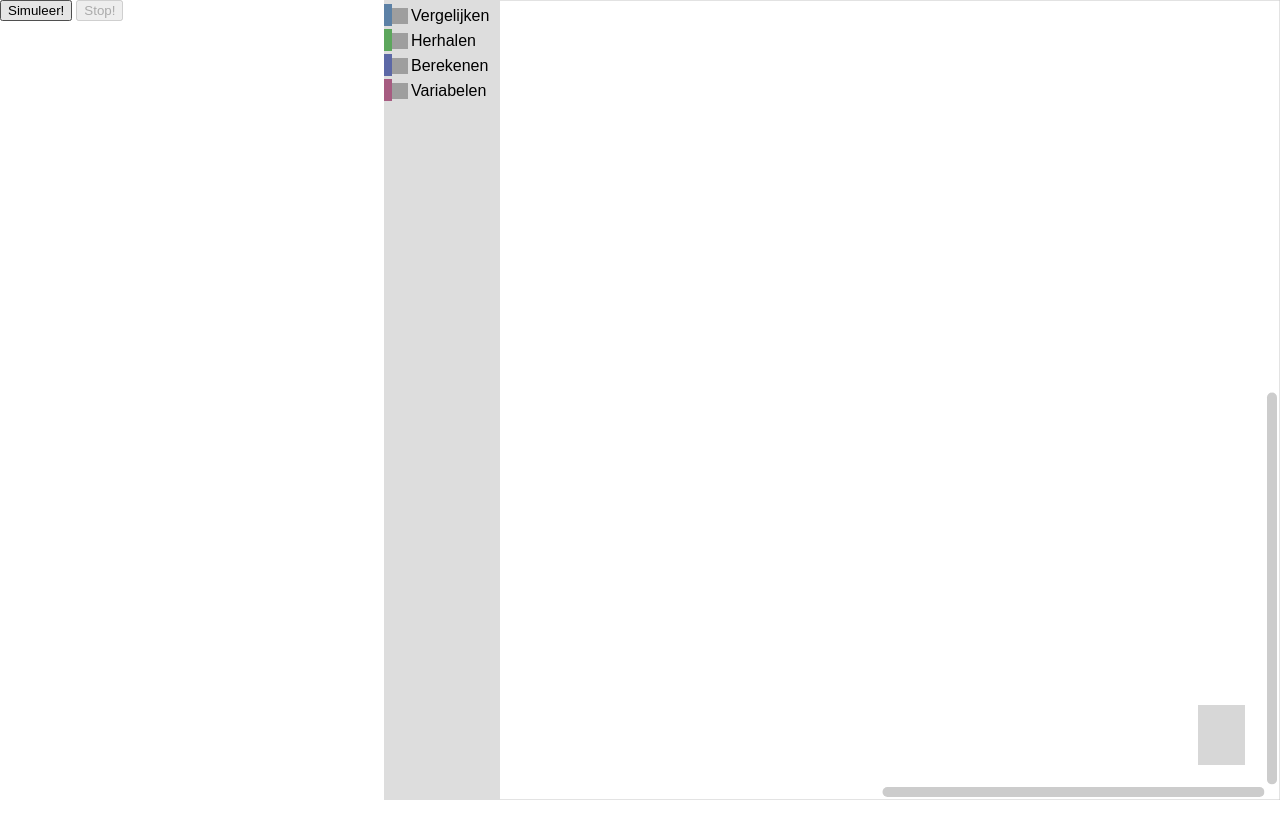
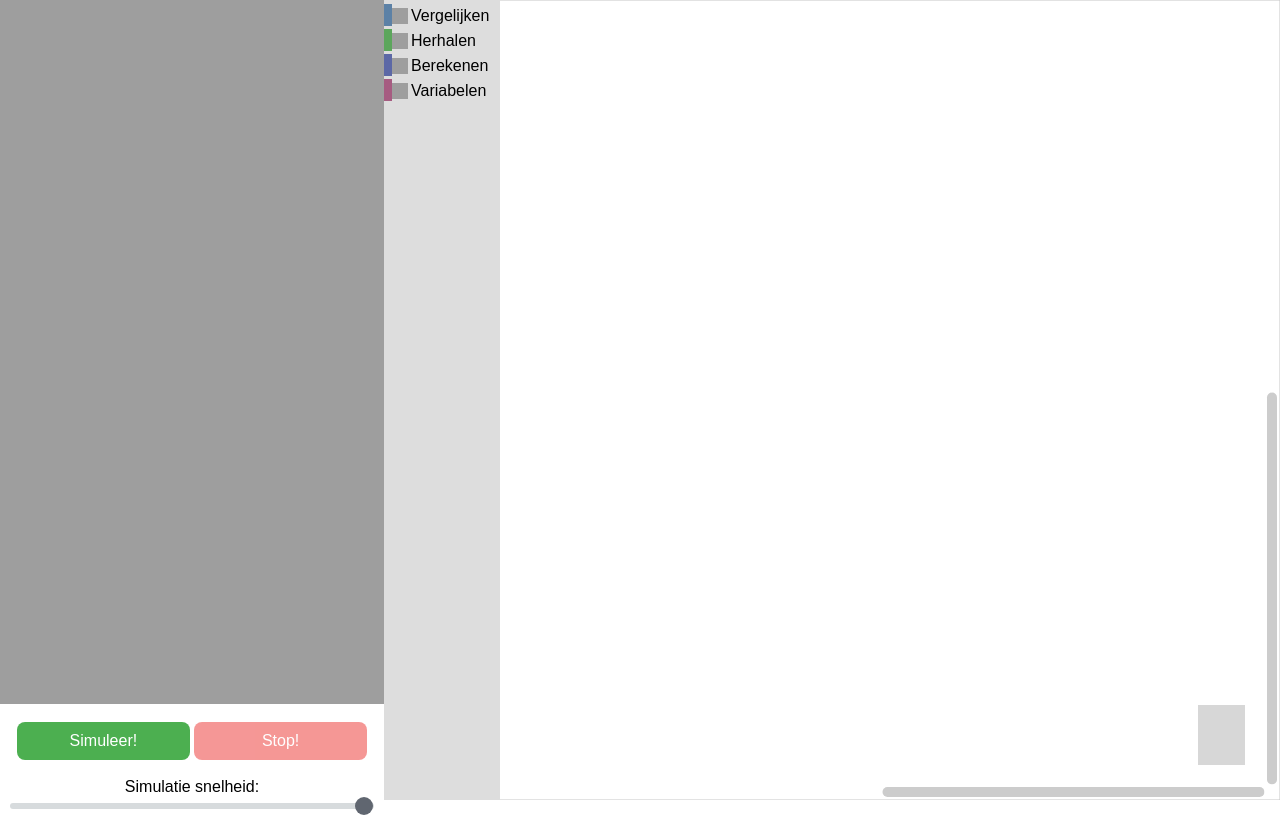
Before and after one commit to svenkonings/MAC-Protocol-Challenge, a PHP site: page / in a window 1280 px wide. Run offline with PHP 8.4, Linux system fonts and the light colour scheme; grey boxes are pictures that could not be loaded.

Commit message:
Add speed slider and CSS

```diff
--- a/css/main.css
+++ b/css/main.css
@@ -1,9 +1,112 @@
 html, body {
     height: 100%;
     margin: 0;
+    font-family: sans-serif;
 }
 
-#workspace {
+button {
+    border: none;
+    font-size: 16px;
+    padding: 10px 24px;
+    border-radius: 8px;
+    cursor: pointer;
+}
+
+button:disabled {
+    opacity: 0.6;
+    cursor: not-allowed;
+}
+
+#simulation {
+    text-align: center;
+}
+
+#simulationVisualisation {
+    height: 88%;
+    background-color: #9E9E9E;
+}
+
+#simulationButtons>button {
+    width: 45%;
+}
+
+#runButton {
+    color: #FFFFFF;
+    background-color: #4CAF50;
+}
+
+#stopButton {
+    color: #FFFFFF;
+    background-color: #EF5350;
+}
+
+input[type=range] {
+    -webkit-appearance: none;
+    vertical-align: middle;
+    outline: none;
+    border: none;
+    padding: 0;
+    background: none;
+    width: 95%;
+}
+
+input[type=range]::-webkit-slider-runnable-track {
+    background-color: #d7dbdd;
+    height: 6px;
+    border-radius: 3px;
+    border: 1px solid transparent;
+}
+
+input[type=range]::-webkit-slider-thumb {
+    -webkit-appearance: none !important;
+    border-radius: 100%;
+    background-color: #606670;
+    height: 18px;
+    width: 18px;
+    margin-top: -7px;
+}
+
+input[type=range]::-moz-range-track {
+    background-color: #d7dbdd;
+    height: 6px;
+    border-radius: 3px;
+    border: none;
+}
+
+input[type=range]::-moz-range-thumb {
+    border-radius: 20px;
+    height: 18px;
+    width: 18px;
+    border: none;
+    background: #606670 none;
+}
+
+input[type=range]::-ms-track {
+    color: transparent;
+    border: none;
+    background: none;
+    height: 6px;
+}
+
+input[type=range]::-ms-fill-lower {
+    background-color: #d7dbdd;
+    border-radius: 3px;
+}
+
+input[type=range]::-ms-fill-upper {
+    background-color: #d7dbdd;
+    border-radius: 3px;
+}
+
+input[type=range]::-ms-thumb {
+    border-radius: 100%;
+    background-color: #606670;
+    height: 18px;
+    width: 18px;
+    border: none;
+}
+
+#simulation {
     width: 30%;
     height: 100%;
     float: left;
--- a/index.php
+++ b/index.php
@@ -12,9 +12,19 @@
     <link rel="stylesheet" type="text/css" href="css/main.css" media="all"/>
 </head>
 <body>
-<div id="workspace">
-    <button id="runButton" onclick="runInterpreter()">Simuleer!</button>
-    <button id="stopButton" onclick="resetInterpreter()">Stop!</button>
+<div id="simulation">
+    <div id="simulationVisualisation"></div>
+    <br>
+    <div id="simulationButtons">
+        <button id="runButton" onclick="runInterpreter()">Simuleer!</button>
+        <button id="stopButton" onclick="resetInterpreter()">Stop!</button>
+    </div>
+    <br>
+    <div id="simulationRange">
+        <label for="speedRange">Simulatie snelheid:</label>
+        <br>
+        <input id="speedRange" type="range" min="0" max="100" step="1" value="100">
+    </div>
 </div>
 <div id="blocklyArea"></div>
 <div id="blocklyDiv"></div>
--- a/js/main.js
+++ b/js/main.js
@@ -25,7 +25,6 @@ window.addEventListener('resize', onresize, false);
 onresize();
 Blockly.svgResize(workspace);
 
-Blockly.JavaScript.addReservedWords('code');
 Blockly.JavaScript.addReservedWords('highlightBlock');
 Blockly.JavaScript.STATEMENT_PREFIX = 'highlightBlock(%1);\n';
 
@@ -54,6 +53,7 @@ var myInterpreter = null;
 var runner = null;
 var runButton = document.getElementById('runButton');
 var stopButton = document.getElementById('stopButton');
+var speedRange = document.getElementById('speedRange');
 
 function codeChanged() {
     code = Blockly.JavaScript.workspaceToCode(workspace);
@@ -77,13 +77,13 @@ function runInterpreter() {
             if (myInterpreter) {
                 var hasMore = myInterpreter.step();
                 if (hasMore) {
-                    setTimeout(runner, 0);
+                    setTimeout(runner, 100 - speedRange.value);
                 } else {
                     resetInterpreter()
                 }
             }
         };
-        setTimeout(runner, 0);
+        setTimeout(runner, 100 - speedRange.value);
     }
 }
 
```
